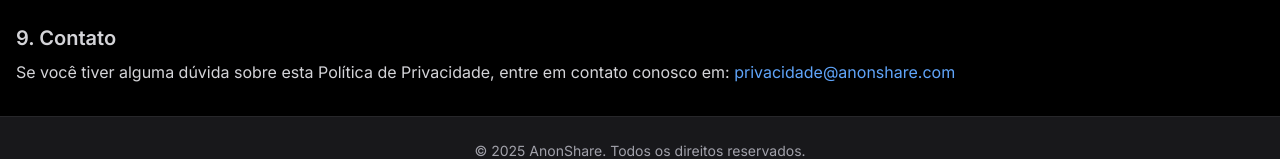
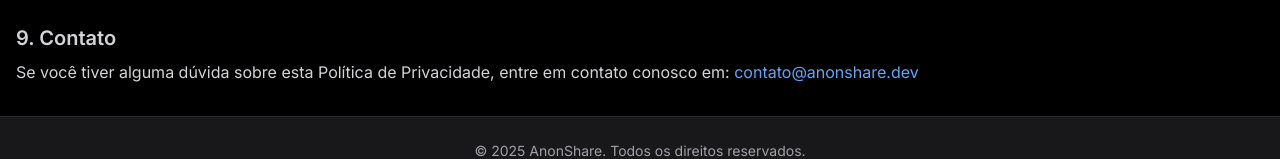
Before and after one commit to gustavo-sotero/anonshare, a Next.js app: page /politicas-privacidade in a window 1280 px wide. Shown: the part 1116-1275 px from the top of the page. Built offline with nearby package versions, Linux system fonts and the light colour scheme.

Commit message:
feat: atualizar endereços de contato nas páginas de políticas de privacidade e termos de uso

```diff
--- a/src/app/(static)/politicas-privacidade/page.tsx
+++ b/src/app/(static)/politicas-privacidade/page.tsx
@@ -118,10 +118,10 @@
 							Se você tiver alguma dúvida sobre esta Política de Privacidade,
 							entre em contato conosco em:{' '}
 							<a
-								href="mailto:privacidade@anonshare.com"
+								href="mailto:contato@anonshare.dev"
 								className="text-blue-400 hover:underline"
 							>
-								privacidade@anonshare.com
+								contato@anonshare.dev
 							</a>
 						</p>
 					</section>
--- a/src/app/(static)/termos-de-uso/page.tsx
+++ b/src/app/(static)/termos-de-uso/page.tsx
@@ -89,10 +89,10 @@
 							Se você tiver alguma dúvida sobre estes Termos de Uso, entre em
 							contato conosco em:{' '}
 							<a
-								href="mailto:contato@anonshare.com"
+								href="mailto:contato@anonshare.dev"
 								className="text-blue-400 hover:underline"
 							>
-								contato@anonshare.com
+								contato@anonshare.dev
 							</a>
 						</p>
 					</section>
```
